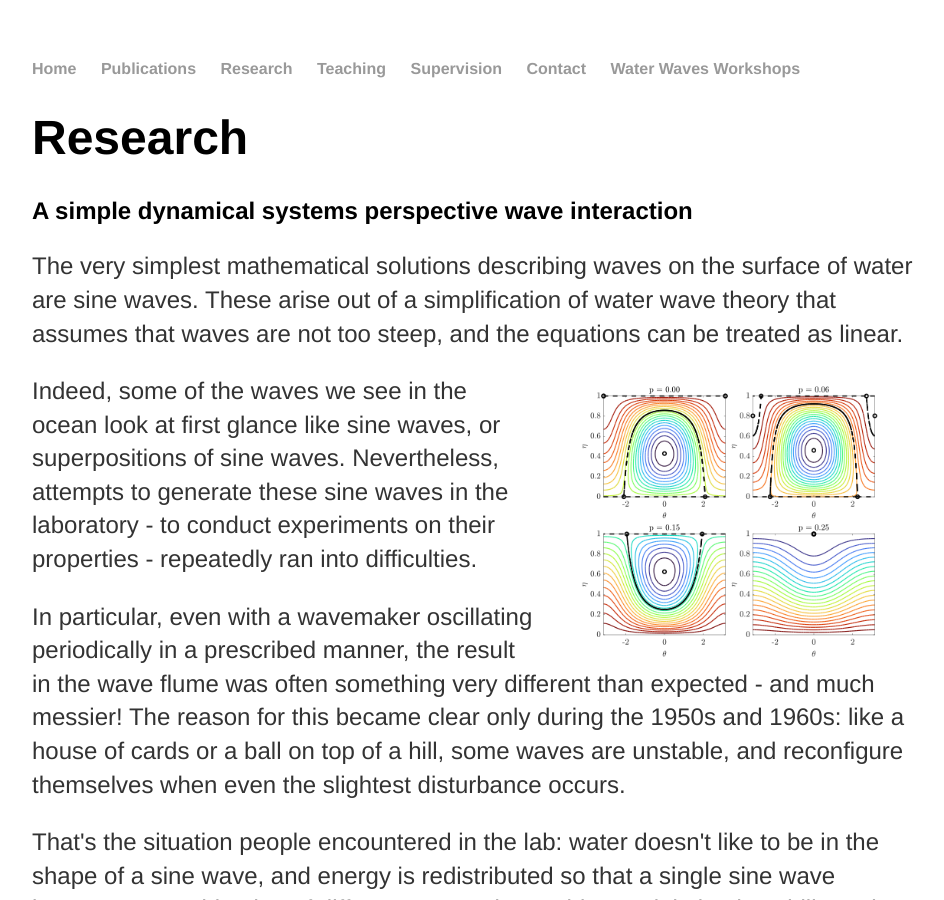
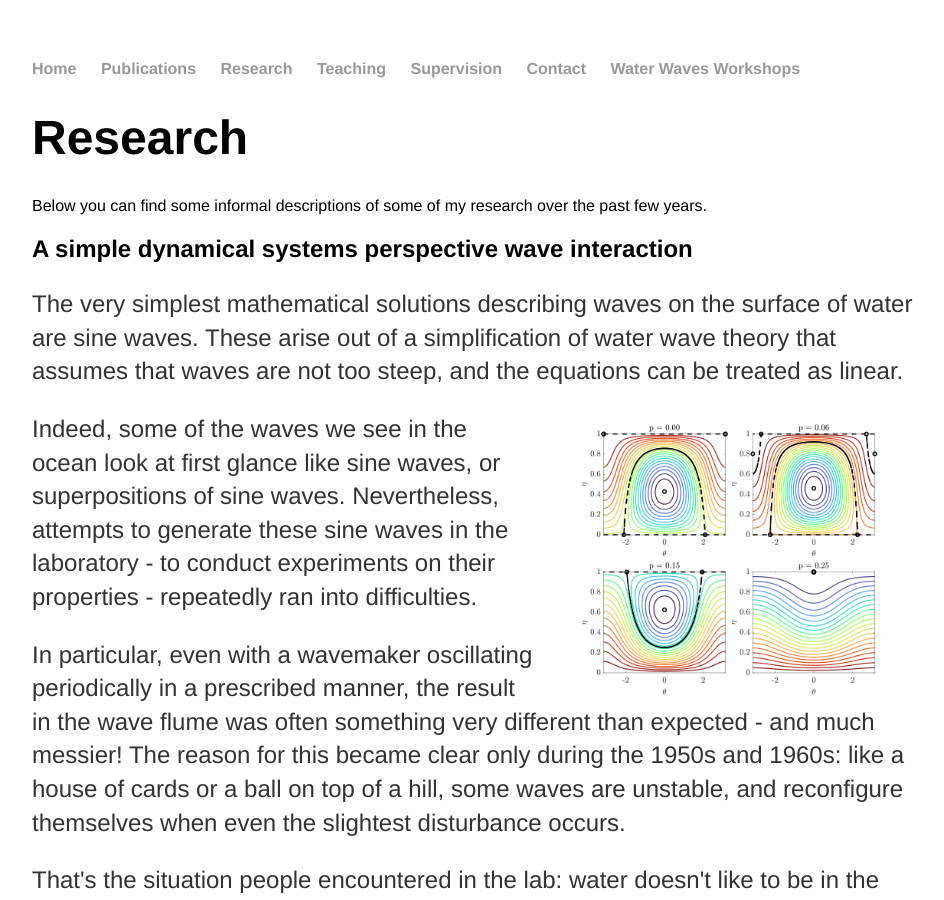
Before and after one commit to rstuhlmeier/rstuhlmeier.github.io, a Jekyll site: the page built from research/index.html, in a window 1280 px wide and 900 px high. Shown: the whole window, without its empty margins (160-1104 px from the left). Built offline with Jekyll 4.4.1, drawn with Linux system fonts in a browser that asks for light colours.

Commit message:
Update index.html

```diff
--- a/research/index.html
+++ b/research/index.html
@@ -4,6 +4,9 @@ title: Raphael Stuhlmeier - Research
 ---
 
 <h1>Research </h1>
+
+Below you can find some informal descriptions of some of my research over the past few years.
+
 
 <h2>A simple dynamical systems perspective wave interaction</h2>
 <p>The very simplest mathematical solutions describing waves on the surface of water are sine waves. These arise out of a simplification of water wave theory that assumes that waves are not too steep, and the equations can be treated as linear.</p>
```
